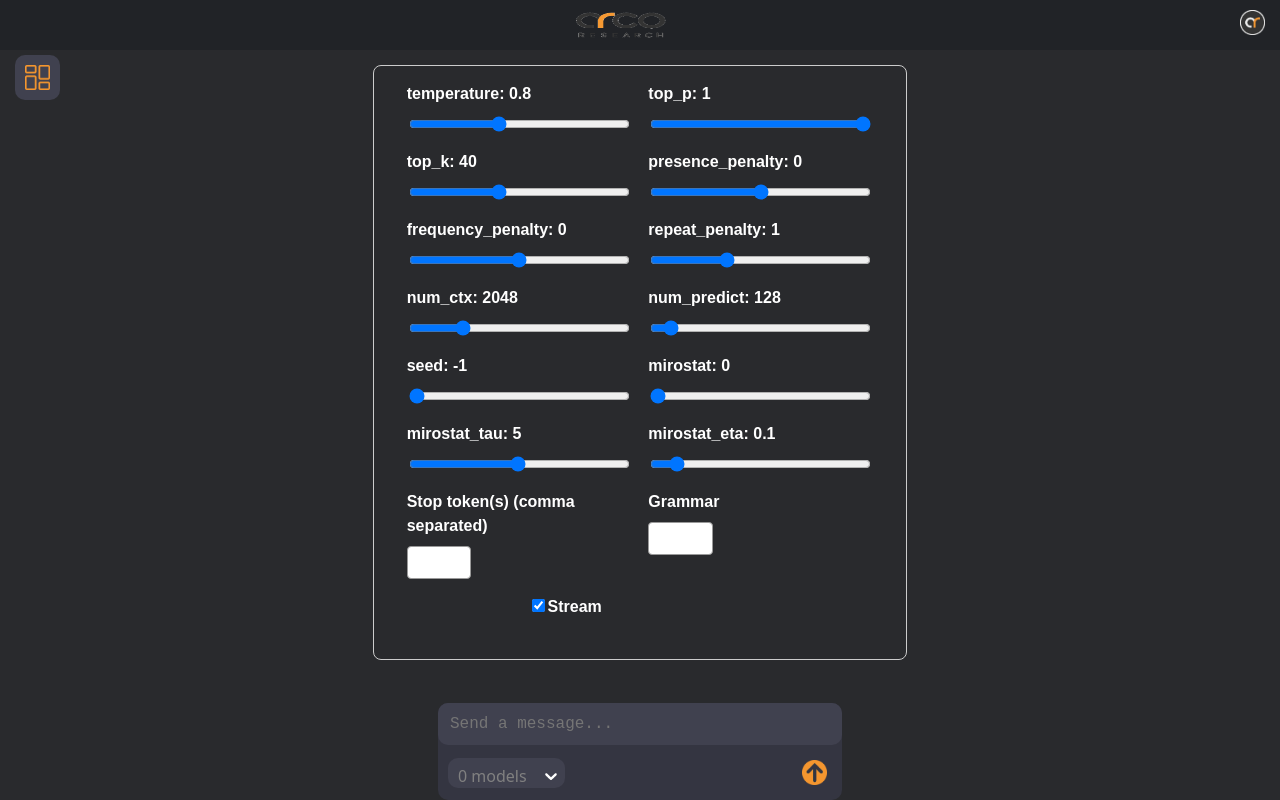
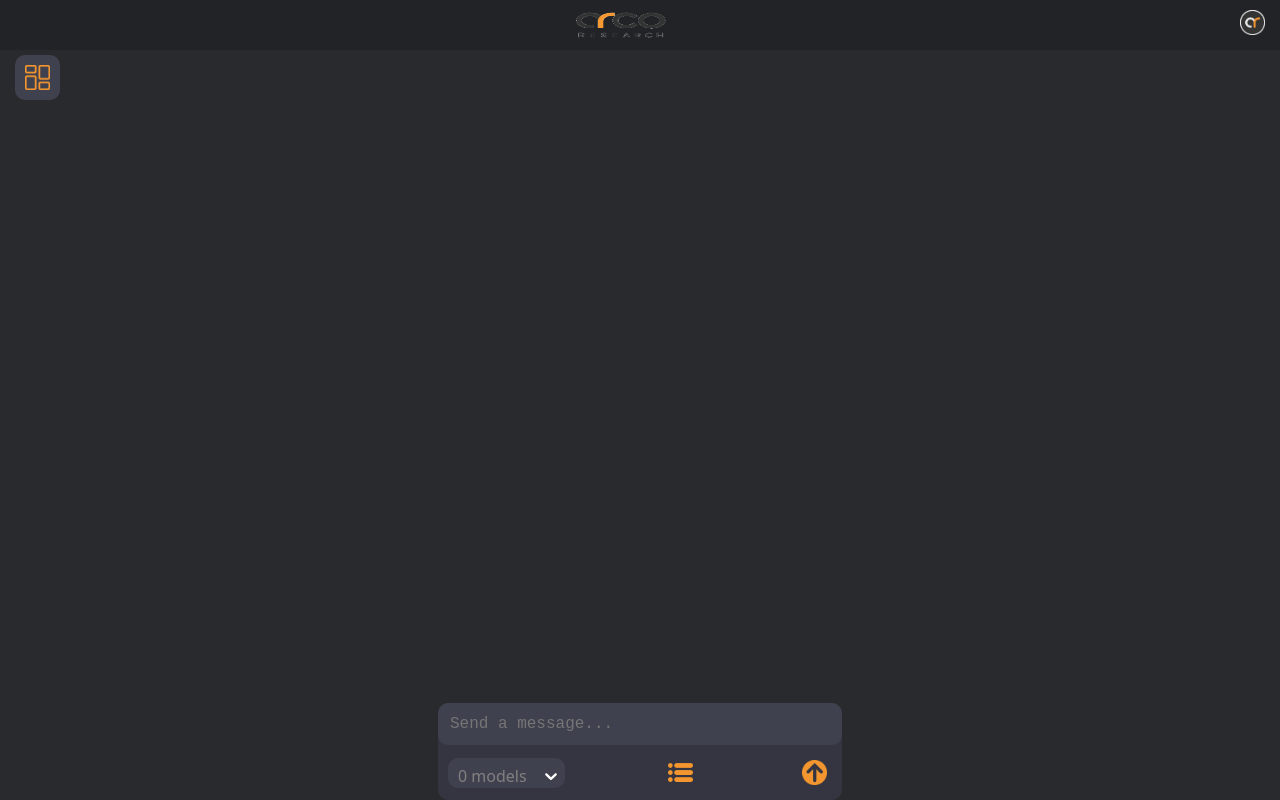
Before and after one commit to XaviRS95/arcollm_ui, a React (Vite) app: page / in a window 1280 px wide. Built offline with nearby package versions, Linux system fonts and the light colour scheme; no server answers.

Commit message:
Button to show & hide options included and functional

```diff
--- a/src/components/ChatComponent/ChatComponentMain.jsx
+++ b/src/components/ChatComponent/ChatComponentMain.jsx
@@ -82,14 +82,16 @@ export default function ChatComponentMain({ message }) {
                 content: prompt
             });
 
-            const response = await fetch("http://localhost:8000/api/async_generate", {
+            const response = await fetch("http://localhost:8000/api/chat_request", {
                 method: "POST",
                 headers: {
                     "Content-Type": "application/json"
                 },
                 body: JSON.stringify({
                     messages: messageHistory.current,
+                    options: {},
                     model: model
+
                 })
             });
 
--- a/src/components/OptionsFormComponent/OptionsFormComponentMain.jsx
+++ b/src/components/OptionsFormComponent/OptionsFormComponentMain.jsx
@@ -1,7 +1,8 @@
 import React, { useState } from 'react';
 import './OptionsFormComponentStyles.css';
 
-export default function OptionsFormComponentMain({ onChange }) {
+export default function OptionsFormComponentMain({isVisible, onChange }) {
+
     const [options, setOptions] = useState({
         temperature: 0.8,
         top_p: 1,
@@ -16,7 +17,6 @@ export default function OptionsFormComponentMain({ onChange }) {
         mirostat_tau: 5.0,
         mirostat_eta: 0.1,
         stop: '',
-        stream: true,
         grammar: '',
     });
 
@@ -41,7 +41,8 @@ export default function OptionsFormComponentMain({ onChange }) {
         ['mirostat_eta', 0.01, 1.0, 0.01],
     ];
 
-    return (
+
+    return isVisible ? (
         <form className="options-form">
             {sliders.map(([key, min, max, step]) => (
                 <div key={key} className="options-form-group">
@@ -82,17 +83,6 @@ export default function OptionsFormComponentMain({ onChange }) {
                 />
             </div>
 
-            <div className="options-form-group options-form-checkbox">
-                <label htmlFor="stream">
-                    <input
-                        id="stream"
-                        type="checkbox"
-                        checked={options.stream}
-                        onChange={(e) => handleChange('stream', e.target.checked)}
-                    />
-                    Stream
-                </label>
-            </div>
         </form>
-    );
+    ): null;
 }
--- a/src/components/OptionsFormComponent/OptionsFormComponentStyles.css
+++ b/src/components/OptionsFormComponent/OptionsFormComponentStyles.css
@@ -1,16 +1,23 @@
 .options-form {
+
+    position: absolute;
+    top: 50%;
+    left: 50%;
+    transform: translate(-50%, -50%);
+
     width: 500px;
-    margin: 0 auto;
     padding: 1rem;
     font-family: Arial, sans-serif;
     border: 1px solid #ccc;
     border-radius: 8px;
+
     display: flex;
     flex-direction: row;
     justify-content: space-evenly;
     flex-wrap: wrap;
+    z-index: 1;
+}
 
-}
 
 .options-form-group {
     display: flex;
--- a/src/components/TextInputComponent/TextInputComponentMain.jsx
+++ b/src/components/TextInputComponent/TextInputComponentMain.jsx
@@ -1,15 +1,17 @@
 import './TextInputComponentStyles.css'
 import React, {useEffect, useState} from "react";
 import send_icon from "/send-icon.png";
+import options_icon from "/options-icon.png";
 import ModelSelectorComponentMain from "./ModelSelectorComponent/ModelSelectorComponentMain.jsx";
 
 
-export default function TextInputComponentMain({onSend}){
+export default function TextInputComponentMain({onOpenOptions, onSend}){
 
     const [message, setMessage] = useState("");
     const [rows, setRows] = useState(1);
     const [models, setModels] = useState(null);
     var [selectedModel, setSelectedModel] = useState(null);
+    var [openOptions, setOpenOptions] = useState(false);
 
     const handleSend = () => {
         if (message.trim() === "" && selectedModel === null) return;
@@ -18,6 +20,11 @@ export default function TextInputComponentMain({onSend}){
         setMessage("");
         setRows(1);
     };
+
+    var handleOpenOptions = () => {
+        setOpenOptions(!openOptions);
+        onOpenOptions(openOptions);
+    }
 
     const handleKeyDown = (e) => {
         if (e.key === "Enter" && !e.shiftKey) {
@@ -67,7 +74,7 @@ export default function TextInputComponentMain({onSend}){
                 });
 
                 var data = await response.json();
-                data = data.map(model => ({
+                data = data.models.map(model => ({
                     value: model,
                     label: model
                 }));
@@ -93,6 +100,7 @@ export default function TextInputComponentMain({onSend}){
                 />
                     <div id="TextInputOptionSelector">
                         <ModelSelectorComponentMain models={models} onModelChange={handleModelChange} />
+                        <img className="send-button" src={options_icon} onClick={handleOpenOptions}/>
                         <img className="send-button" src={send_icon} onClick={handleSend}/>
                     </div>
                 </div>
--- a/src/pages/ChatPage/ChatPage.jsx
+++ b/src/pages/ChatPage/ChatPage.jsx
@@ -11,24 +11,33 @@ export default function ChatPage() {
 
     const [message, setMessage] = useState("");
     var [sidebarVisible, setSidebarVisible] = useState(false);
-
-
-    const handleMessageSend = (msg) => {
+    var [optionsVisible, setOptionsVisible] = useState(false);
+    var [modelOptions, setModelOptions] = useState({});
+    var handleMessageSend = (msg) => {
         setMessage(msg)
     };
 
-    const handleSidebarVisible = (state) => {
+    var handleSidebarVisible = (state) => {
         setSidebarVisible(state)
+    };
+
+    var handleOptionsVisible = (state) => {
+        console.log(state)
+        setOptionsVisible(state)
+    };
+
+    var handleOptionsChange = (state) => {
+        setModelOptions(state)
     };
 
     return (
         <div id={'ChatPage'}>
             <BannerComponentMain/>
-            <OptionsFormComponentMain/>
+            <OptionsFormComponentMain isVisible={optionsVisible} onChange={handleOptionsChange}/>
             <SidebarButtonComponentMain isVisible={sidebarVisible} onChangeState={handleSidebarVisible}/>
             <ChatComponentMain message={message}/>
             <SidebarComponentMain visibleState={sidebarVisible}/>
-            <TextInputComponentMain onSend={handleMessageSend}/>
+            <TextInputComponentMain onOpenOptions={handleOptionsVisible} onSend={handleMessageSend}/>
         </div>
     )
 }
```
Also changed, not shown: public/options-icon.png (added).
